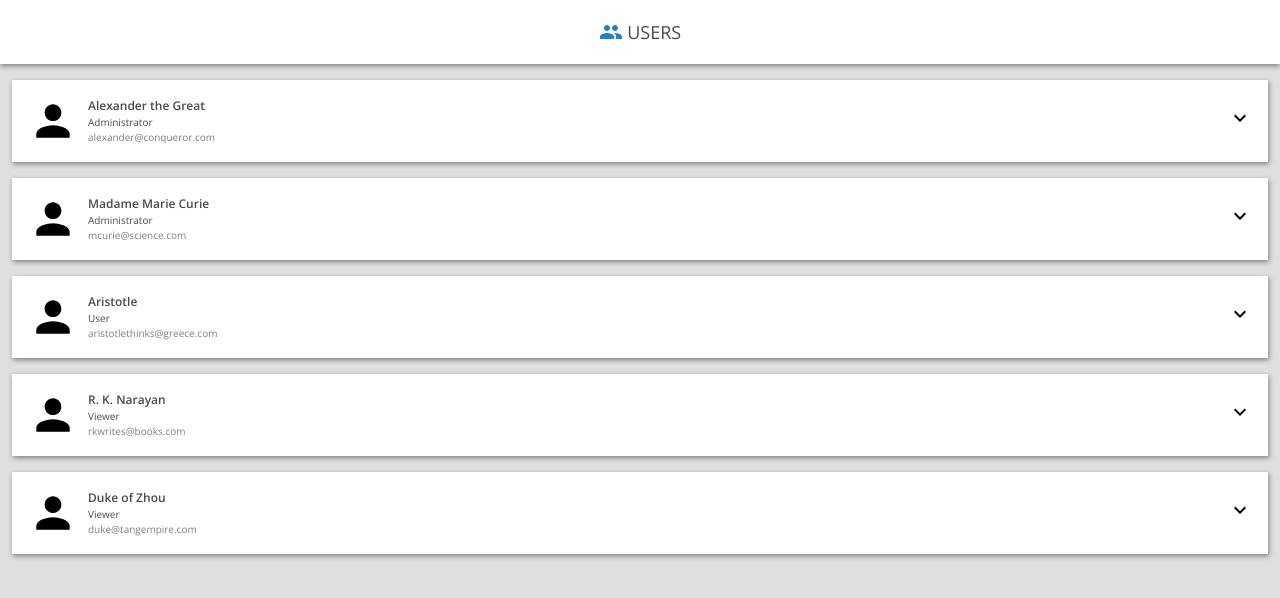
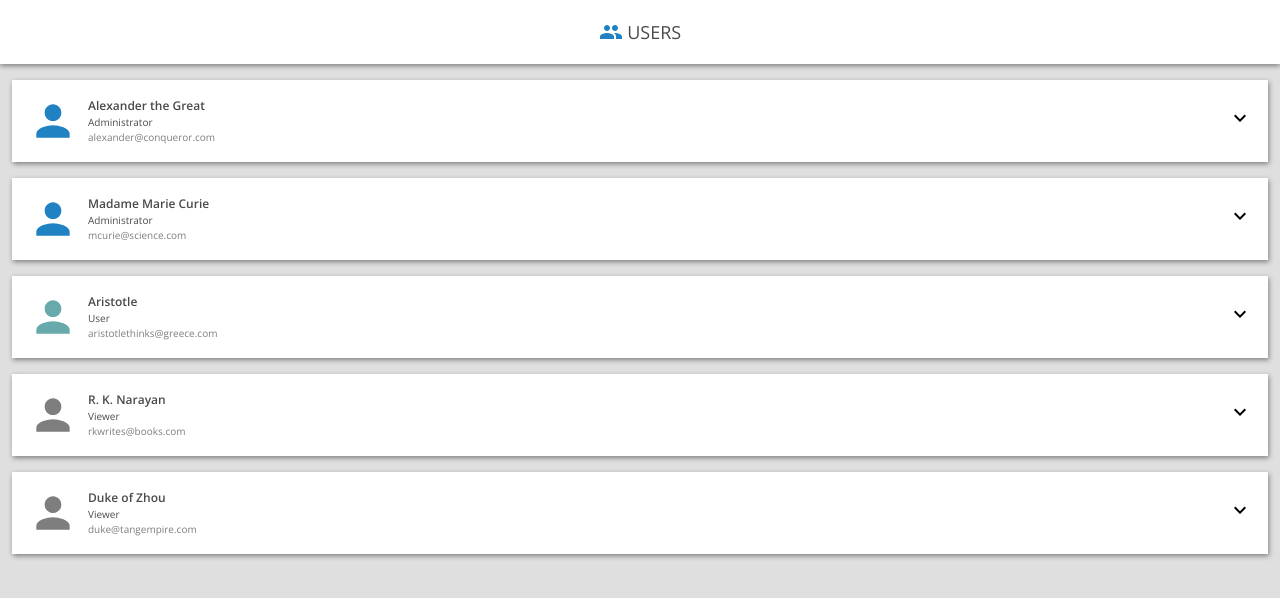
Before and after one commit to ancheetah/users-list, a Next.js app: page / in a window 1280 px wide. Shown: the top 598 px of the page. Built offline with nearby package versions, Linux system fonts and the light colour scheme.

Commit message:
get user color

```diff
--- a/src/components/AccordionItem.jsx
+++ b/src/components/AccordionItem.jsx
@@ -23,6 +23,19 @@ export default function AccordionItem({ user }) {
         return `${date} ${time} ${dateInfo[2]}`;
     };
 
+    const getUserColor = (role) => {
+        switch (role) {
+            case 'Administrator':
+                return '#2081C3';
+            case 'User':
+                return '#68AAAB';
+            case 'Viewer':
+                return '#7E7E7E';
+            default:
+                return '#000000';
+        }
+    };
+
     return (
         <div className={styles.accordionItem}>
             <div
@@ -30,7 +43,12 @@ export default function AccordionItem({ user }) {
                 onClick={() => setIsActive(!isActive)}
             >
                 <div className={styles.headerLeft}>
-                    <UserSvg width={50} height={50} alt='user icon' />
+                    <UserSvg
+                        fill={getUserColor(user.role)}
+                        width={50}
+                        height={50}
+                        alt='user icon'
+                    />
                     <div class={styles.headerText}>
                         <div
                             className={styles.userName}
```
